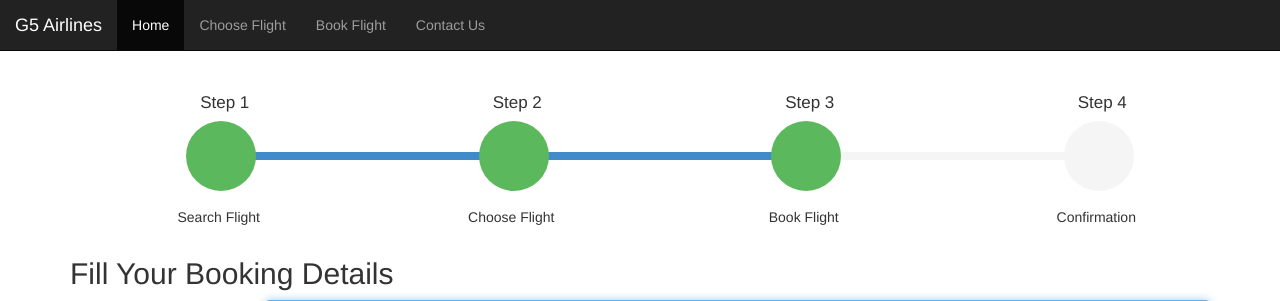
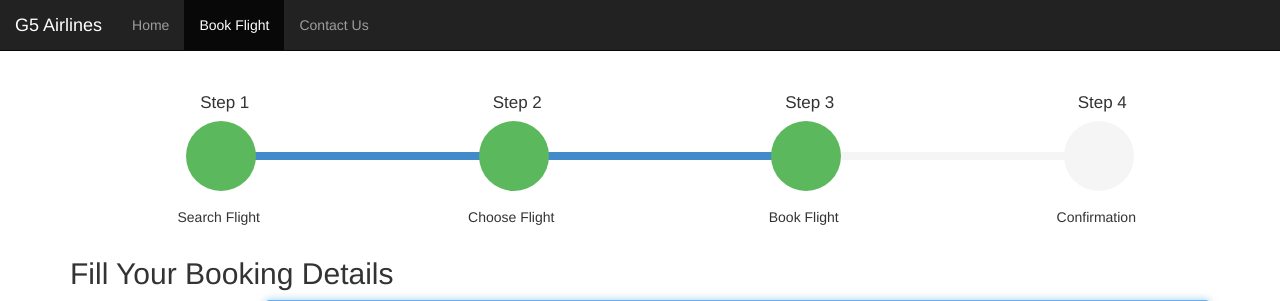
Before and after one commit to victorng8/G53SQM, a PHP site: page /bookFlight.html in a window 1280 px wide. Shown: the top 301 px of the page. Run offline with PHP 8.4, Linux system fonts and the light colour scheme; some libraries are stand-ins or nearby versions.

Commit message:
added favicon + force user to not skip step via tabs

```diff
--- a/bookFlight.html
+++ b/bookFlight.html
@@ -2,7 +2,8 @@
 <html>
   <head>
     <meta name="viewport" content="width=device-width, initial-scale=1">
-     <title>Step 3: Book Flight </title>
+    <link rel="icon" href="images/airplaneFavicon.ico">
+    <title>Step 3: Book Flight </title>
     <link rel="stylesheet" href="css/bootstrap.css">
     <link rel="stylesheet" href="css/bootstrap-responsive.css">
     <link href="http://netdna.bootstrapcdn.com/twitter-bootstrap/2.2.2/css/bootstrap-combined.min.css" rel="stylesheet">
@@ -17,9 +18,8 @@
         </div>
         <div>
           <ul class="nav navbar-nav">
-            <li class="active"><a href="index.php">Home</a></li>
-            <li><a href="chooseFlight.php">Choose Flight</a></li>
-            <li><a href="bookFlight.html">Book Flight</a></li>
+            <li><a href="index.php">Home</a></li>
+            <li class="active"><a href="bookFlight.html">Book Flight</a></li>
             <li><a href="contact-us.html">Contact Us</a></li>
           </ul>
         </div>
--- a/index.php
+++ b/index.php
@@ -2,6 +2,7 @@
 <html>
 <head>
     <meta name="viewport" content="width=device-width, initial-scale=1">
+    <link rel="icon" href="images/airplaneFavicon.ico">
     <title>G5 Landing Page</title>
 
     <link rel="stylesheet" href="css/bootstrap.css">
@@ -39,8 +40,6 @@
         <div>
           <ul class="nav navbar-nav">
             <li class="active"><a href="index.php">Home</a></li>
-            <li><a href="chooseFlight.php">Choose Flight</a></li>
-            <li><a href="bookFlight.html">Book Flight</a></li>
             <li><a href="contact-us.html">Contact Us</a></li>
           </ul>
         </div>
```
Also changed, not shown: chooseFlight.php (+4 -4 lines), confirmation.php (+3 -4 lines), contact-us.html (+3 -4 lines), images/airplaneFavicon.ico (added).
